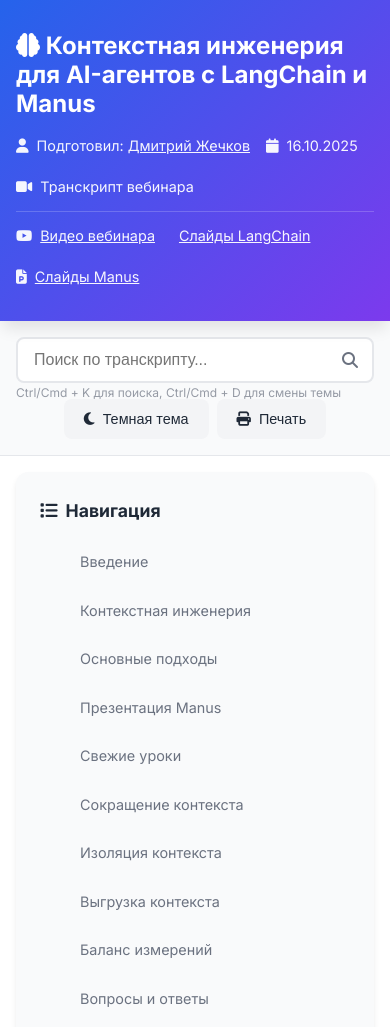
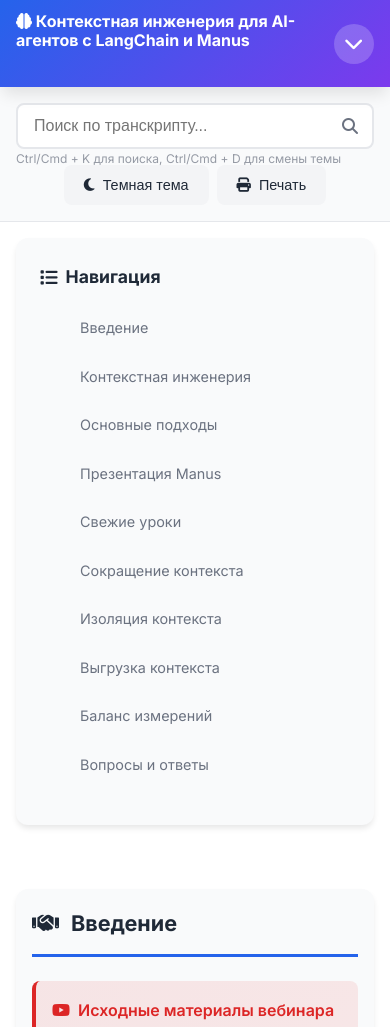
Before and after one commit to dzhechko/context-engineering-for-ai-agents-with-langchain-manus, a website: page index.html in a window 390 px wide. Shown: the top 1027 px of the page. Drawn offline with Linux system fonts and the light colour scheme.

Commit message:
Add collapsible header for mobile devices
Features:
- Add toggle button (chevron icon) in header on mobile devices (width ≤ 968px)
- Click to manually collapse/expand header
- Auto-collapse header when scrolling down, auto-expand when scrolling up
- Smooth animations for all transitions
- Save collapse state to localStorage
- Header title shrinks when collapsed to save space
- Meta information smoothly hides/shows with fade animation
- Button rotates 180° when collapsed for visual feedback

Mobile UX improvements:
- Saves ~50% of vertical space when collapsed
- More screen space for reading content
- Automatic behavior makes reading flow natural
- Manual control always available via toggle button

```diff
--- a/app.js
+++ b/app.js
@@ -29,6 +29,45 @@
         icon.classList.add('fa-moon');
         text.textContent = 'Темная тема';
     }
+}
+
+// Header Toggle (collapse/expand on mobile)
+const headerToggle = document.getElementById('headerToggle');
+const mainHeader = document.getElementById('mainHeader');
+
+// Check for saved header state or default to expanded
+const headerCollapsed = localStorage.getItem('headerCollapsed') === 'true';
+if (headerCollapsed) {
+    mainHeader.classList.add('collapsed');
+}
+
+headerToggle.addEventListener('click', () => {
+    mainHeader.classList.toggle('collapsed');
+    const isCollapsed = mainHeader.classList.contains('collapsed');
+    localStorage.setItem('headerCollapsed', isCollapsed);
+});
+
+// Auto-collapse header on scroll down, expand on scroll up (mobile only)
+let lastScrollTop = 0;
+const isMobile = window.innerWidth <= 968;
+
+if (isMobile) {
+    window.addEventListener('scroll', () => {
+        const scrollTop = window.pageYOffset || document.documentElement.scrollTop;
+
+        // Only auto-collapse after scrolling down 100px
+        if (scrollTop > 100) {
+            if (scrollTop > lastScrollTop) {
+                // Scrolling down - collapse
+                mainHeader.classList.add('collapsed');
+            } else {
+                // Scrolling up - expand
+                mainHeader.classList.remove('collapsed');
+            }
+        }
+
+        lastScrollTop = scrollTop <= 0 ? 0 : scrollTop;
+    }, false);
 }
 
 // Search Functionality
--- a/index.html
+++ b/index.html
@@ -77,11 +77,17 @@
             position: sticky;
             top: 0;
             z-index: 1000;
+            transition: padding 0.3s ease, transform 0.3s ease;
+        }
+
+        .header.collapsed {
+            padding: 0.75rem 1rem;
         }
 
         .header-content {
             max-width: 1200px;
             margin: 0 auto;
+            position: relative;
         }
 
         .header h1 {
@@ -89,6 +95,12 @@
             font-weight: 700;
             margin-bottom: 0.5rem;
             line-height: 1.2;
+            transition: font-size 0.3s ease, margin 0.3s ease;
+        }
+
+        .header.collapsed h1 {
+            font-size: clamp(1rem, 3vw, 1.5rem);
+            margin-bottom: 0;
         }
 
         .header-meta {
@@ -99,12 +111,57 @@
             font-size: 0.9rem;
             opacity: 0.95;
             margin-top: 1rem;
+            max-height: 500px;
+            overflow: hidden;
+            transition: max-height 0.3s ease, opacity 0.3s ease, margin 0.3s ease;
+        }
+
+        .header.collapsed .header-meta {
+            max-height: 0;
+            opacity: 0;
+            margin-top: 0;
         }
 
         .header-meta > div {
             display: flex;
             align-items: center;
             gap: 0.5rem;
+        }
+
+        .header-toggle {
+            display: none;
+            position: absolute;
+            right: 0;
+            top: 50%;
+            transform: translateY(-50%);
+            background: rgba(255, 255, 255, 0.2);
+            border: none;
+            color: white;
+            width: 40px;
+            height: 40px;
+            border-radius: 50%;
+            cursor: pointer;
+            align-items: center;
+            justify-content: center;
+            font-size: 1.2rem;
+            transition: background 0.3s ease, transform 0.3s ease;
+            z-index: 10;
+        }
+
+        .header-toggle:hover {
+            background: rgba(255, 255, 255, 0.3);
+        }
+
+        .header-toggle:active {
+            transform: translateY(-50%) scale(0.95);
+        }
+
+        .header-toggle i {
+            transition: transform 0.3s ease;
+        }
+
+        .header.collapsed .header-toggle i {
+            transform: rotate(180deg);
         }
 
         .controls {
@@ -491,6 +548,11 @@
 
             .header h1 {
                 font-size: 1.5rem;
+                padding-right: 50px;
+            }
+
+            .header-toggle {
+                display: flex;
             }
 
             .transcript {
@@ -562,8 +624,11 @@
 <body>
     <div class="progress-bar" id="progressBar"></div>
 
-    <header class="header">
+    <header class="header" id="mainHeader">
         <div class="header-content">
+            <button class="header-toggle" id="headerToggle" aria-label="Свернуть/развернуть шапку">
+                <i class="fas fa-chevron-up"></i>
+            </button>
             <h1><i class="fas fa-brain"></i> Контекстная инженерия для AI-агентов с LangChain и Manus</h1>
             <div class="header-meta">
                 <div>
```
